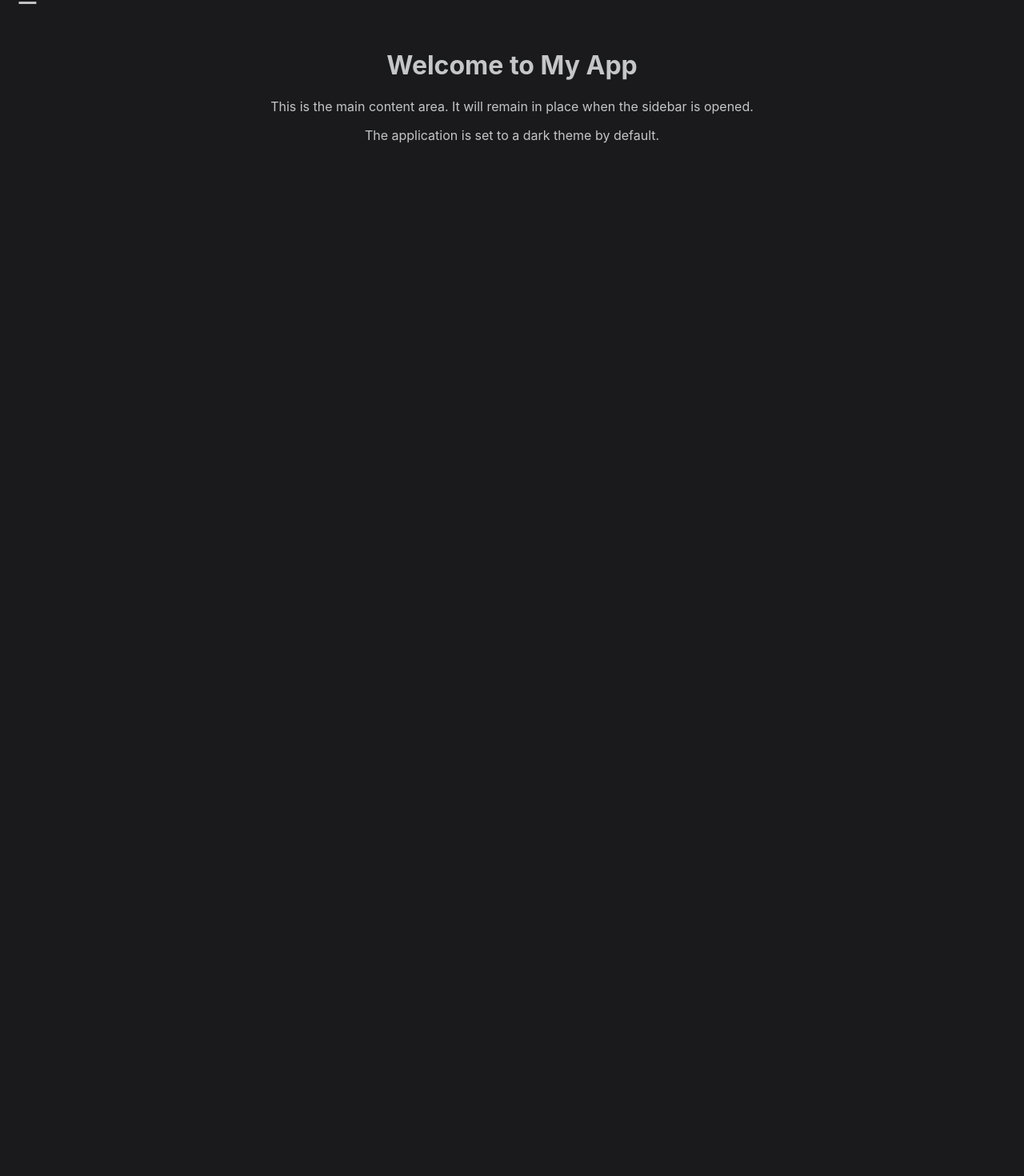
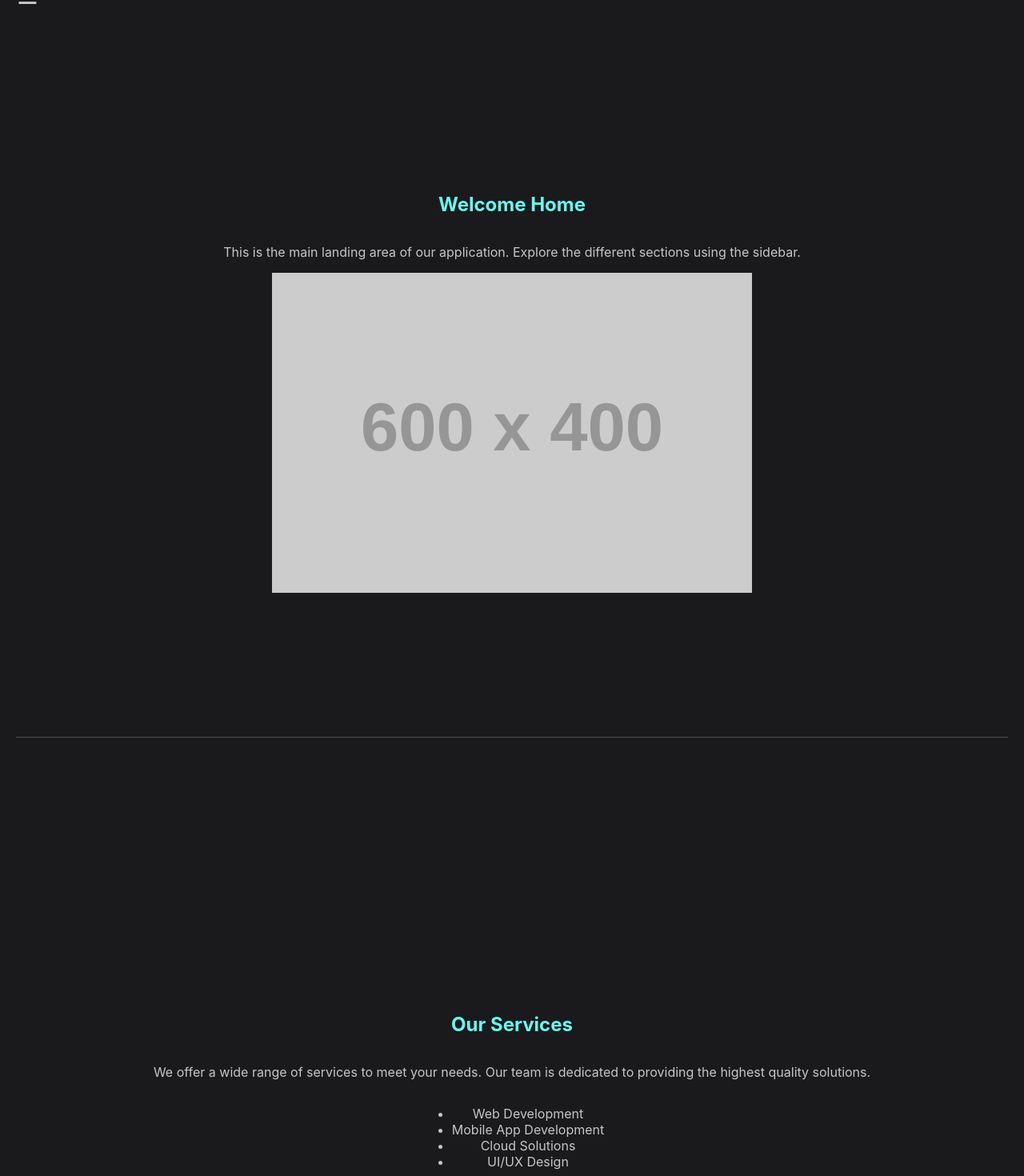
Before and after one commit to connectoniccom/Connectonic.com, a React (Create React App) app: page / in a window 1280 px wide. Shown: the part 39-1509 px from the top of the page at 80% size. Before the commit the page ends 800 px from the top, so only its background shows below. Built offline with nearby package versions, Linux system fonts and the light colour scheme.

Commit message:
Hello create different contents to each of the words in the slide bar

```diff
--- a/src/App.css
+++ b/src/App.css
@@ -6,6 +6,10 @@
   --sidebar-hover-text: #ffffff;
   --sidebar-hover-bg: #4e4e50;
   --primary-accent: #66fcf1;
+}
+
+html {
+  scroll-behavior: smooth;
 }
 
 body {
@@ -21,8 +25,26 @@ body {
 #main-content {
   padding: 20px;
   padding-top: 80px; /* Pushes content down from the top */
+  transition: margin-left 0.3s;
   text-align: center;
-  transition: margin-left 0.3s;
+}
+
+.content-section {
+  min-height: 100vh;
+  display: flex;
+  flex-direction: column;
+  justify-content: center;
+  align-items: center;
+  padding: 40px;
+  border-bottom: 1px solid var(--sidebar-hover-bg);
+}
+
+.content-section:last-child {
+  border-bottom: none;
+}
+
+.content-section h1, .content-section h2 {
+  color: var(--primary-accent);
 }
 
 .open-btn {
--- a/src/App.js
+++ b/src/App.js
@@ -41,9 +41,32 @@ function App() {
       </button>
       <Sidebar isOpen={sidebarOpen} toggleSidebar={toggleSidebar} />
       <div id="main-content">
-        <h1>Welcome to My App</h1>
-        <p>This is the main content area. It will remain in place when the sidebar is opened.</p>
-        <p>The application is set to a dark theme by default.</p>
+        <section id="home" className="content-section">
+          <h1>Welcome Home</h1>
+          <p>This is the main landing area of our application. Explore the different sections using the sidebar.</p>
+          <img src="https://placehold.co/600x400.png" alt="placeholder" data-ai-hint="futuristic city" />
+        </section>
+        <section id="services" className="content-section">
+          <h2>Our Services</h2>
+          <p>We offer a wide range of services to meet your needs. Our team is dedicated to providing the highest quality solutions.</p>
+          <ul>
+            <li>Web Development</li>
+            <li>Mobile App Development</li>
+            <li>Cloud Solutions</li>
+            <li>UI/UX Design</li>
+          </ul>
+        </section>
+        <section id="clients" className="content-section">
+          <h2>Our Clients</h2>
+          <p>We have had the privilege of working with a diverse range of clients from various industries.</p>
+          <p>Our commitment to excellence has allowed us to build long-lasting relationships.</p>
+        </section>
+        <section id="contact" className="content-section">
+          <h2>Contact Us</h2>
+          <p>Get in touch with us! We would love to hear from you.</p>
+          <p>Email: contact@example.com</p>
+          <p>Phone: (123) 456-7890</p>
+        </section>
       </div>
     </div>
   );
--- a/src/Sidebar.js
+++ b/src/Sidebar.js
@@ -11,7 +11,7 @@ function Sidebar({ isOpen, toggleSidebar }) {
   return (
     <div className={`sidebar ${isOpen ? 'open' : ''}`}>
       <button className="close-btn" onClick={toggleSidebar}>&times;</button>
-      <a href="#" onClick={handleLinkClick}>Home</a>
+      <a href="#home" onClick={handleLinkClick}>Home</a>
       <a href="#services" onClick={handleLinkClick}>Services</a>
       <a href="#clients" onClick={handleLinkClick}>Clients</a>
       <a href="#contact" onClick={handleLinkClick}>Contact</a>
```
